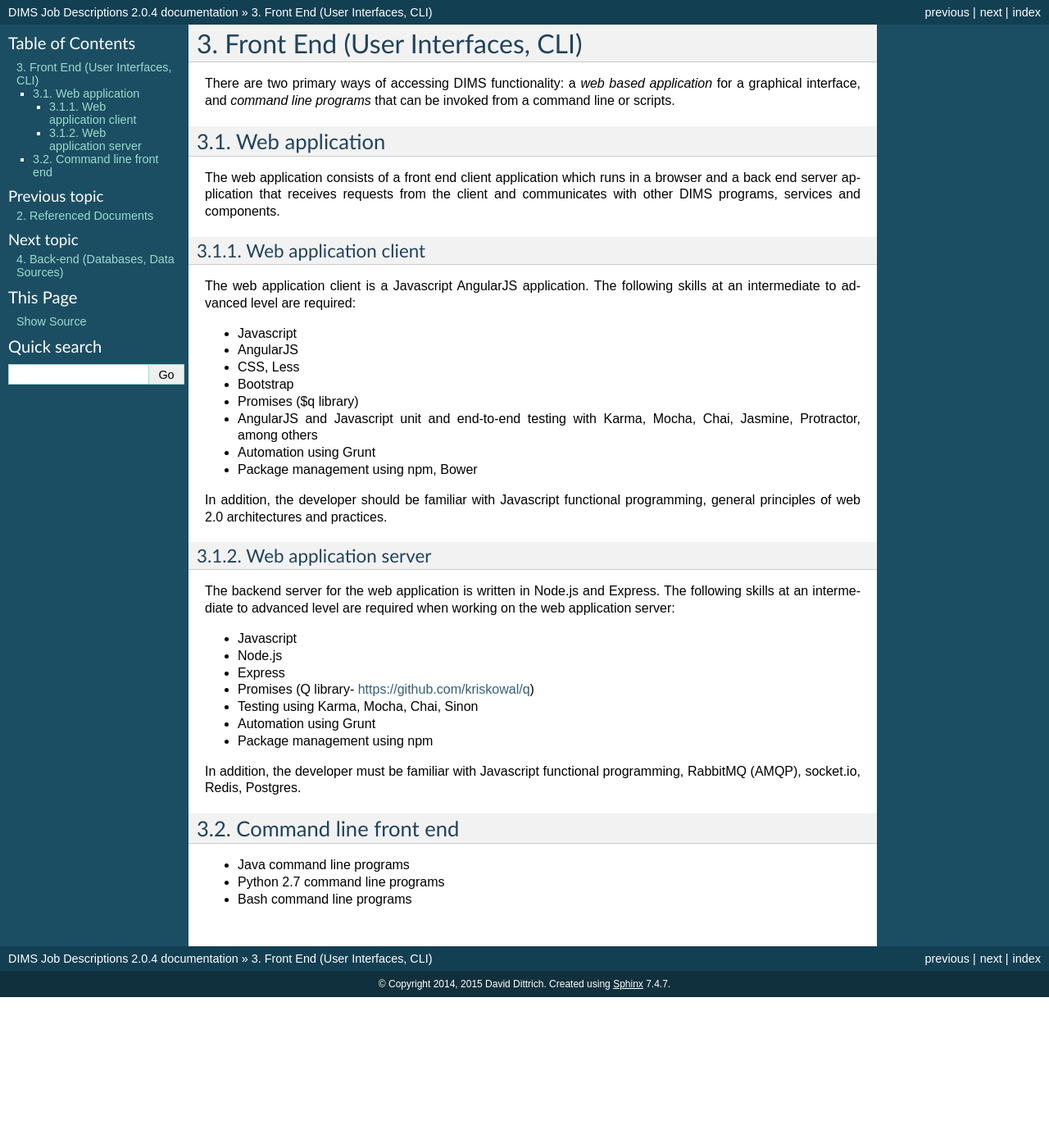
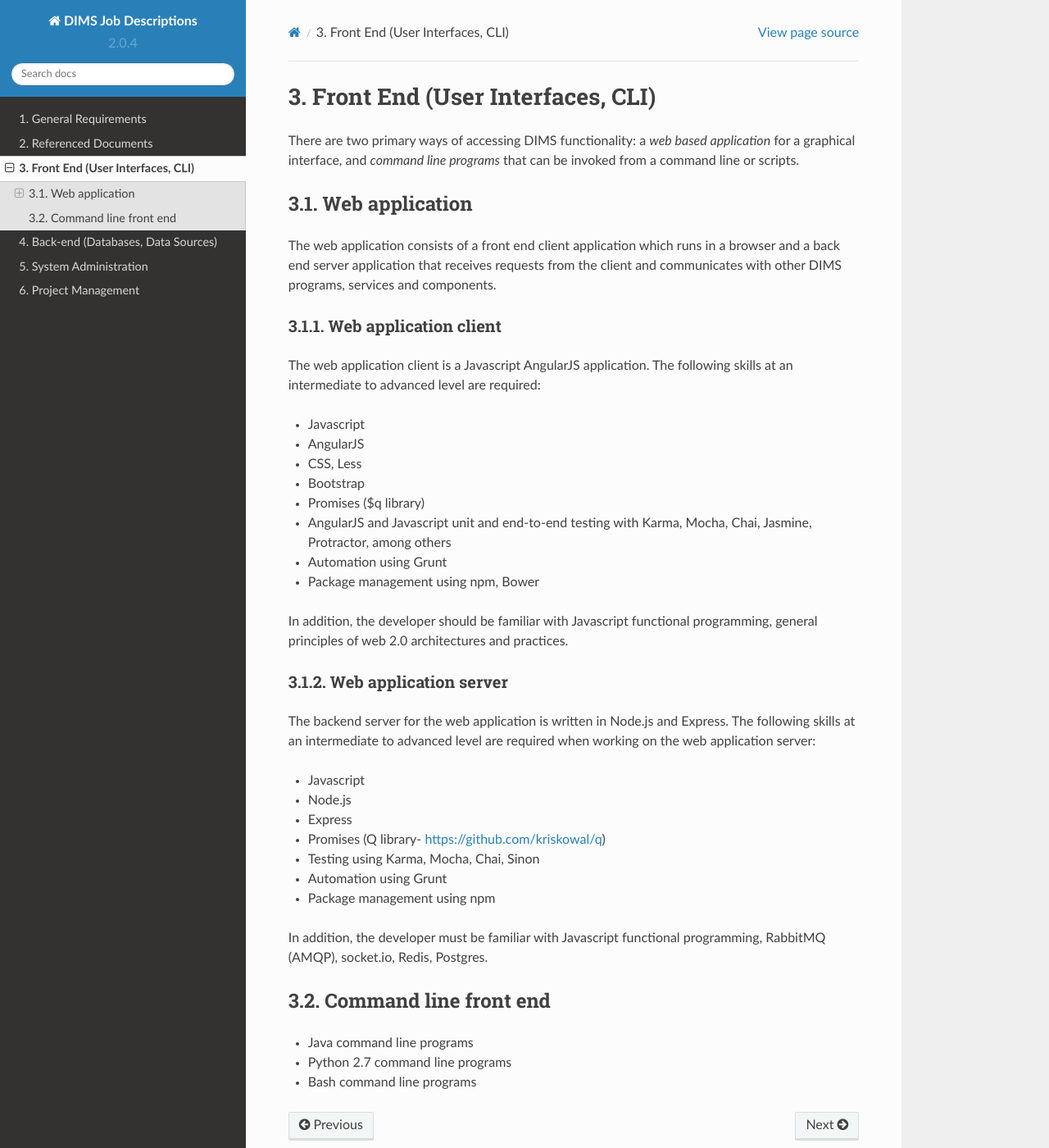
Before and after one commit to uw-dims/dims-jds, a Sphinx documentation site: the page built from source/frontend.rst, in a window 1280 px wide and 1400 px high. Shown: the whole window at 82% size. Built offline with Sphinx 7.4.7 and the Read the Docs theme 2.0.0, drawn with Linux system fonts in a browser that asks for light colours; some of the changed text lies outside the part shown.

Commit message:
Switch to sphinx_rtd_theme and add todo

```diff
--- a/source/conf.py
+++ b/source/conf.py
@@ -31,10 +31,13 @@ import os
 extensions = [
     'sphinx.ext.autodoc',
     'sphinx.ext.doctest',
+    'sphinx.ext.todo',
     'sphinx.ext.intersphinx',
     'sphinx.ext.graphviz',
     'sphinx.ext.ifconfig',
 ]
+
+todo_include_todos = True
 
 # Add any paths that contain templates here, relative to this directory.
 templates_path = ['_templates']
@@ -104,7 +107,7 @@ pygments_style = 'sphinx'
 
 # The theme to use for HTML and HTML Help pages.  See the documentation for
 # a list of builtin themes.
-html_theme = 'default'
+html_theme = 'sphinx_rtd_theme'
 
 # Theme options are theme-specific and customize the look and feel of a theme
 # further.  For a list of options available for each theme, see the
```
